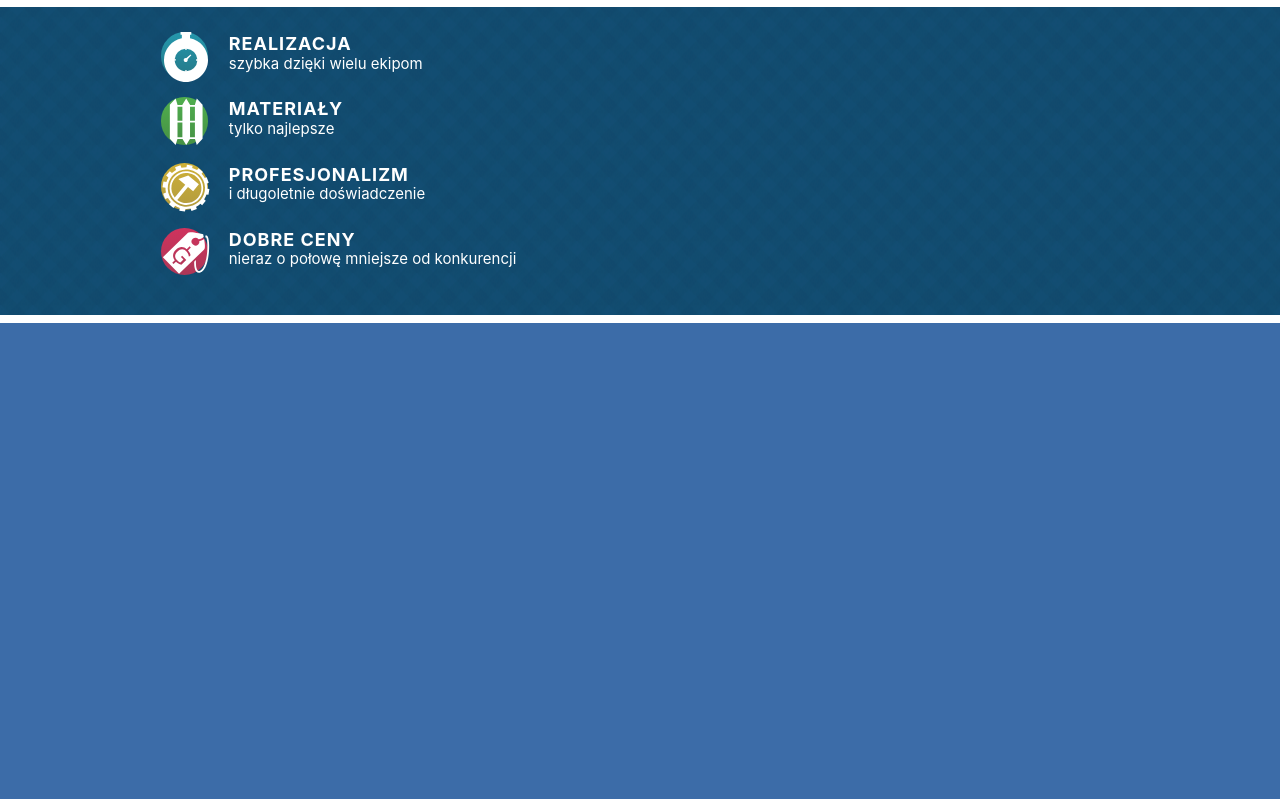
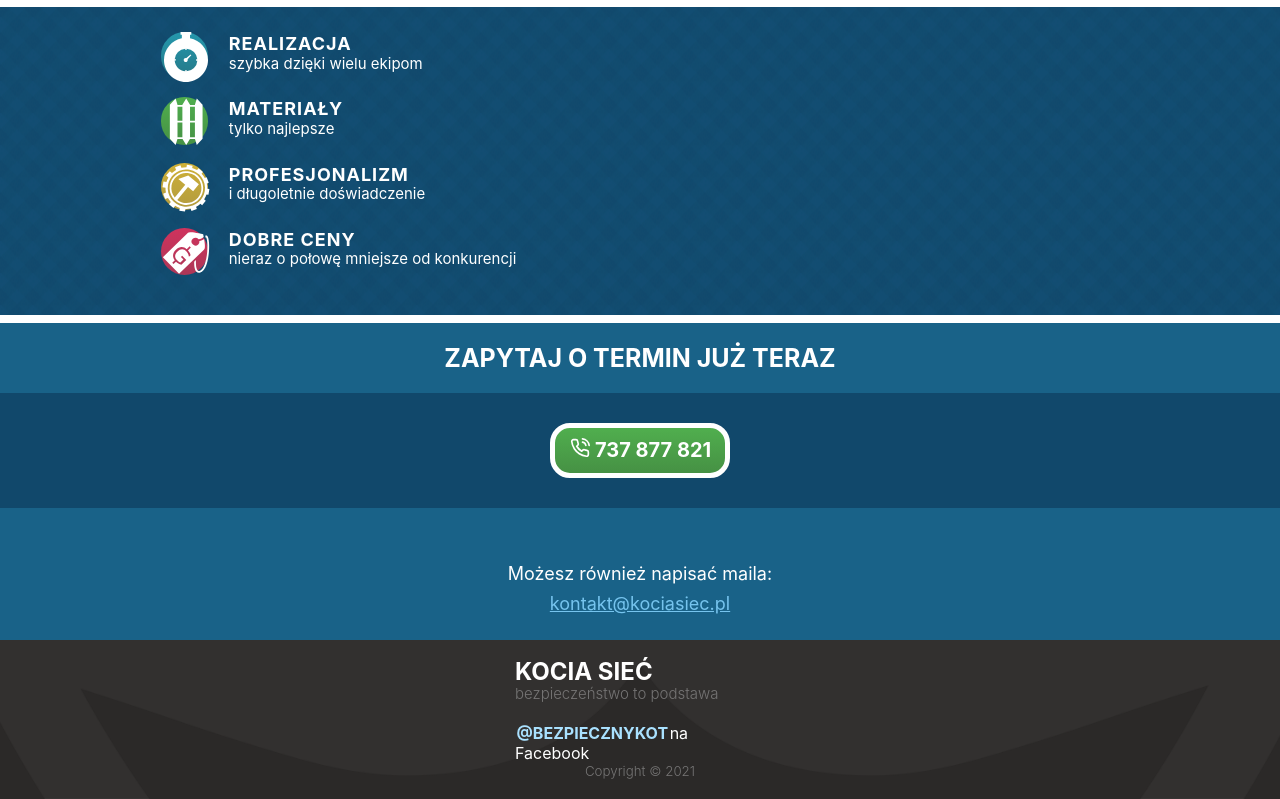
Before and after one commit to krukaleksander/kociasiec, a React (Create React App) app: page / in a window 1280 px wide. Shown: the part 221-1020 px from the top of the page. Before the commit the page ends 800 px from the top, so only its background shows below. Built offline with nearby package versions, Linux system fonts and the light colour scheme.

Commit message:
finish home and add footer

```diff
--- a/src/App.js
+++ b/src/App.js
@@ -5,6 +5,7 @@ import Home from "./components/Home";
 import About from "./components/About";
 import Galery from "./components/Galery";
 import Contact from "./components/Contact";
+import Footer from "./components/Footer";
 const App = () => {
   return (
     <div className="wrapper">
@@ -25,6 +26,7 @@ const App = () => {
             <Contact />
           </Route>
         </Switch>
+        <Footer />
       </Router>
     </div>
   );
--- /dev/null
+++ b/src/components/Footer.js
@@ -0,0 +1,21 @@
+import React from "react";
+
+export default function Footer() {
+  return (
+    <footer>
+      <div className="page">
+        <div>
+          <h2>kocia sieć</h2>
+          <h3>bezpieczeństwo to podstawa</h3>
+        </div>
+        <div className="social">
+          <p>
+            <a href="#">@BezpiecznyKot</a>
+            <span>na Facebook</span>
+            <small>Copyright © 2021</small>
+          </p>
+        </div>
+      </div>
+    </footer>
+  );
+}
--- a/src/components/Home.js
+++ b/src/components/Home.js
@@ -1,6 +1,7 @@
 import React from "react";
 import { SiFastly } from "react-icons/si";
 import { GiWoodenFence, GiGearHammer, GiPriceTag } from "react-icons/gi";
+import { FiPhoneCall } from "react-icons/fi";
 export default function Home() {
   return (
     <main>
@@ -50,6 +51,23 @@ export default function Home() {
           </ul>
         </div>
       </section>
+      <section className="call">
+        <div className="page">
+          <h1>ZAPYTAJ O TERMIN JUŻ TERAZ</h1>
+        </div>
+        <div className="button-container">
+          <div className="button">
+            <span>
+              <FiPhoneCall />
+            </span>
+            <a href="tel:+48737877821">737 877 821</a>
+          </div>
+        </div>
+        <div className="email">
+          <p>Możesz również napisać maila: </p>
+          <a href="mailto:kontakt@kociasiec.pl">kontakt@kociasiec.pl</a>
+        </div>
+      </section>
     </main>
   );
 }
--- /dev/null
+++ b/src/sass/_footer.scss
@@ -0,0 +1,38 @@
+footer {
+    padding: 12px, 20px;
+    .page {
+        div {
+            width: 250px;
+            margin: 20px auto;
+            h2 {
+                text-transform: uppercase;
+                position: relative;
+                margin: 0;
+                line-height: 1;
+            }
+            h3 {
+                color: #757474;
+                font-size: 15px;
+                font-weight: 300;
+                margin: 0;
+            }
+        }
+        .social {
+            p {
+                a{
+                    font-weight: bold;
+                    text-transform: uppercase;
+                    margin: 0 0.1em;
+                    color: #a9e1ff;
+                    text-decoration: none;
+                }
+            }
+        }
+    }
+    small {
+        display: block;
+        color: #757474;
+        font-weight: 300;
+        text-align: center;
+    }
+}
--- a/src/sass/_home.scss
+++ b/src/sass/_home.scss
@@ -107,3 +107,57 @@
     width: 96%;
     margin: 0 auto;
 }
+.call {
+    background-color: #196288;
+    padding: 0 20;
+    overflow: hidden;
+    h1 {
+        text-transform: uppercase;
+        text-align: center;
+        font-size:25px;
+        margin: 0 auto 0.8em;
+        width: 80%;
+        line-height: 1.2;
+        padding-top: 20px;
+    }
+    .button-container {
+        background-color: #11486b;
+        padding: 30px 5px;
+        font-size: 1.25em;
+        margin-bottom: 1em;
+        overflow: hidden;
+        .button {
+            width: 150px;
+            margin: 0 auto;
+            padding: 10px;
+            background: linear-gradient(to bottom, #50ae4e 1%, #469144 100%);
+            border: 5px solid white;
+            border-radius: 20px;
+            span {
+                padding: 5px;
+                vertical-align: text-top;
+            }
+            a{
+                text-decoration: none;
+                color: white;
+                font-weight: bolder;
+            }
+        }
+    }
+    .email {
+        padding: 8px 12px;
+        margin-bottom: 1em;
+        font-size: 18px;
+        p {
+            clear: both;
+            text-align: center;
+            margin: 1.5em auto 0.5em;
+            width: 90%;
+        }
+        a {
+            display: block;
+            text-align: center;
+            color: #76c4ee;
+        }
+    }
+}
--- a/src/sass/main.scss
+++ b/src/sass/main.scss
@@ -2,8 +2,12 @@
 @import './navigation';
 @import './header';
 @import './home';
+@import './footer';
+html {
+    background: #2b2928 url(../img/footer.png) no-repeat fixed 50% 100%;
+    background-size: auto 220px;
+}
 body {
-    background: #3c6ca8;
     color: white;
 }
 .wrapper {
```
Also changed, not shown: src/css/main.min.css, src/img/footer.png (added), 1 other file (tests, documents, lock files or other folders).
